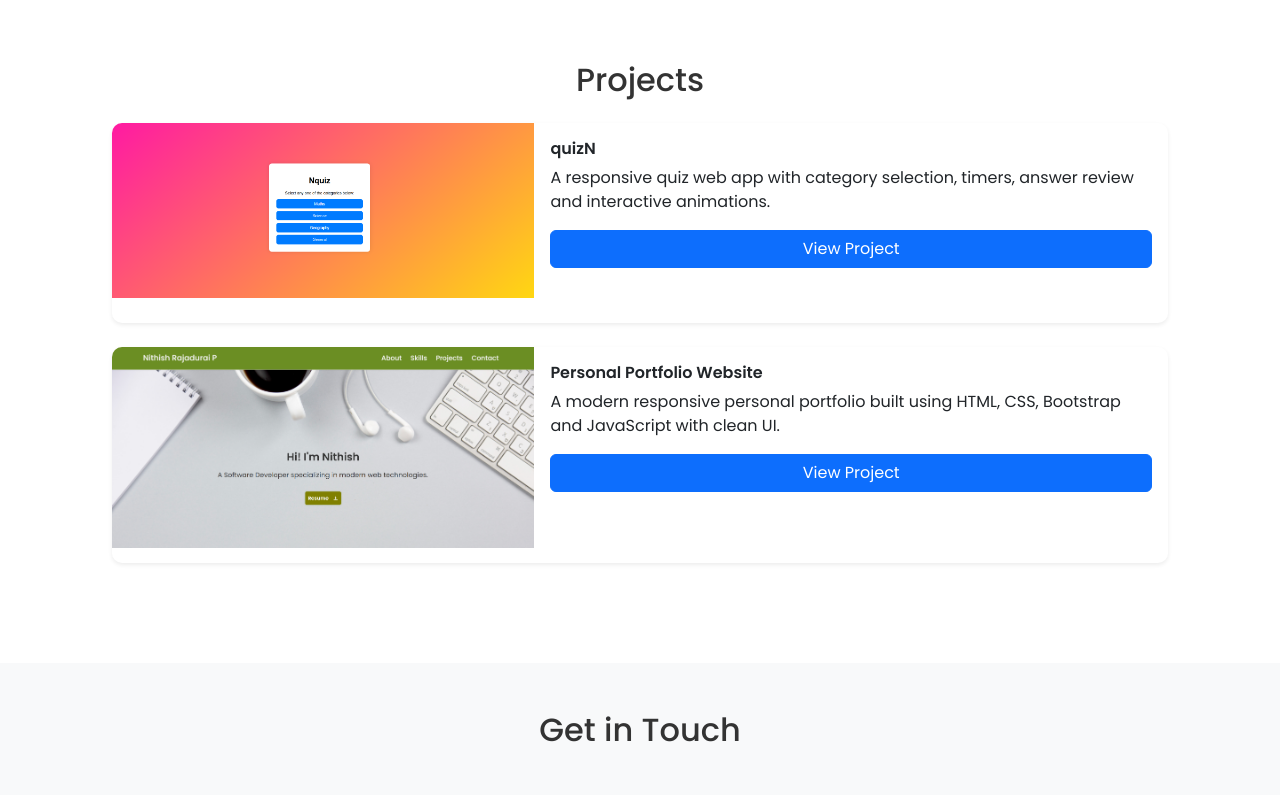
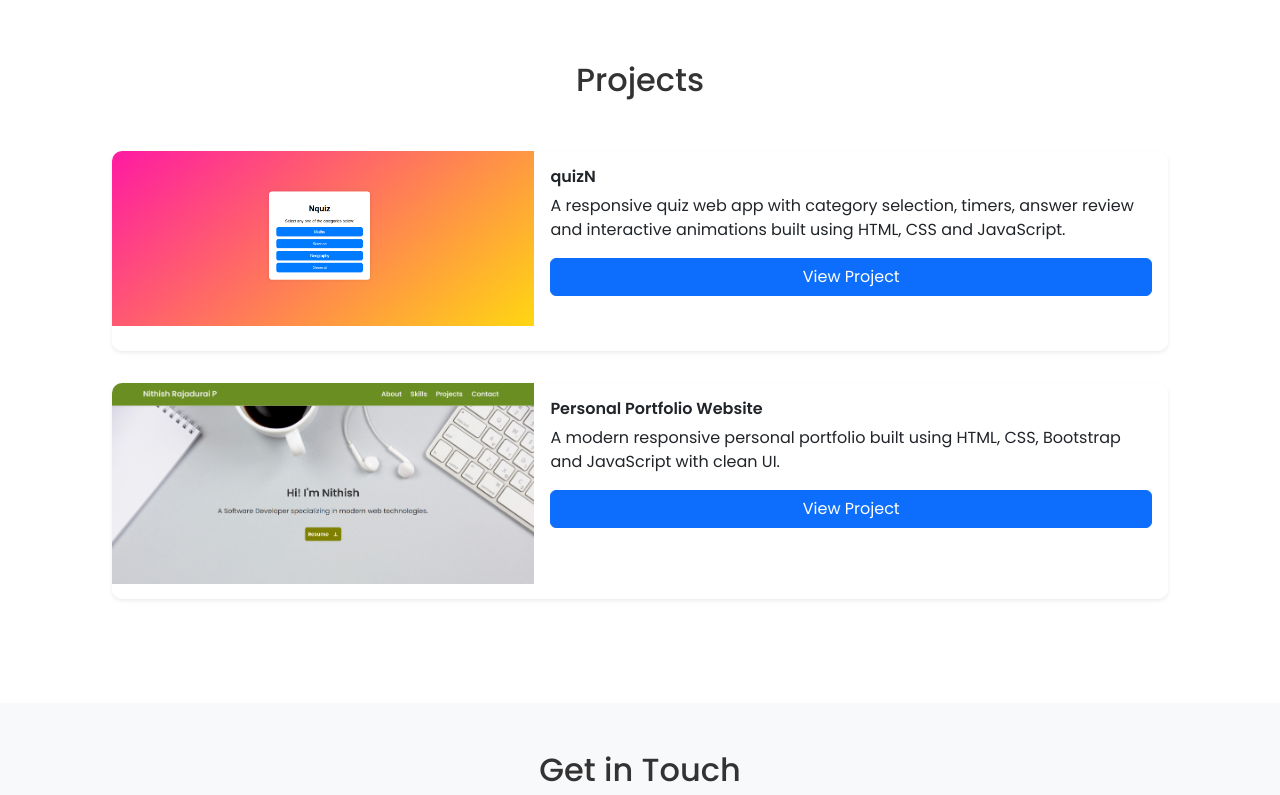
Before and after one commit to Nithish1427/Nithish-Portfolio-V-1.1, a plain HTML site: page index.html in a window 1280 px wide. Shown: the part 2880-3675 px from the top of the page. Drawn offline with nearby package versions, Linux system fonts and the light colour scheme.

Commit message:
edited the project cards again

```diff
--- a/index.html
+++ b/index.html
@@ -216,19 +216,19 @@
 
     <section id="projects" class="projects">
         <div class="container">
-            <h2 class="projects-header text-center mb-4">Projects</h2>
+            <h2 class="projects-header text-center mb-5">Projects</h2>
 
             <div class="row g-4">
 
                 <!-- Project 1 -->
-                <div class="col-md-12">
+                <div class="col-md-12 py-1">
                     <div class="card project-card flex-row shadow-sm">
                         <img src="./Images/quizN.png" class="project-img-landscape" alt="quizN">
                         <div class="card-body">
                             <h5 class="card-title">quizN</h5>
                             <p class="card-text">
                                 A responsive quiz web app with category selection, timers, answer review and interactive
-                                animations.
+                                animations built using HTML, CSS and JavaScript.
                             </p>
                             <a href="#" class="btn btn-primary mt-auto">View Project</a>
                         </div>
@@ -236,7 +236,7 @@
                 </div>
 
                 <!-- Project 2 -->
-                <div class="col-md-12">
+                <div class="col-md-12 py-1">
                     <div class="card project-card flex-row shadow-sm">
                         <img src="./Images/Personal Portfolio - V1.1.png" class="project-img-landscape" alt="Personal Portfolio Website">
                         <div class="card-body">
```
